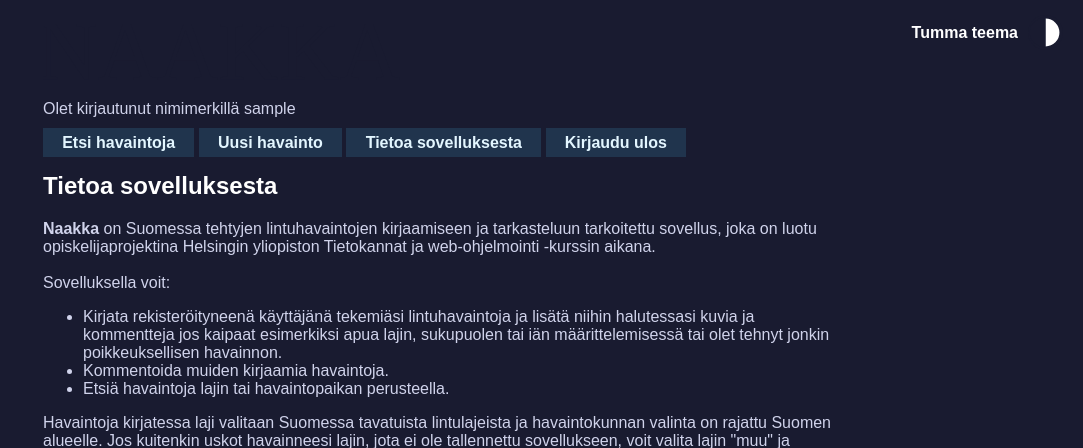
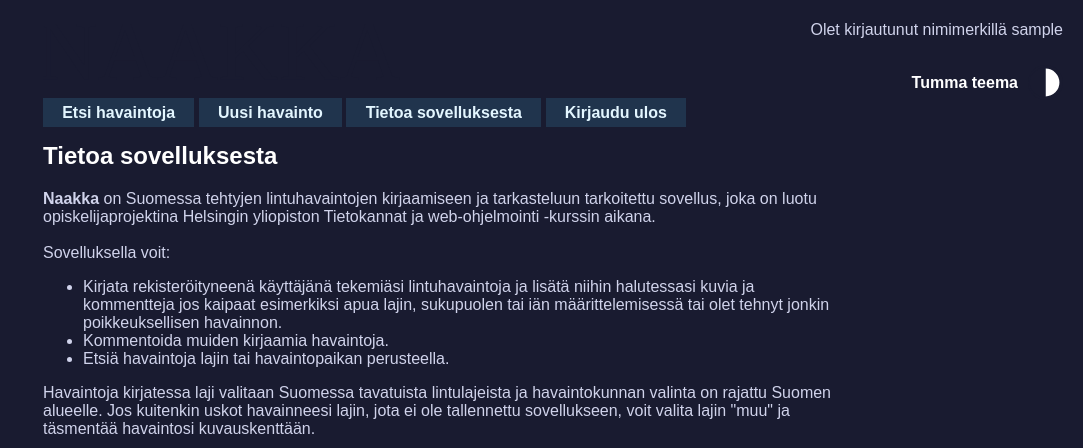
Before and after one commit to matiashei/lintuhavainnot, a Flask app: page /info in a window 1280 px wide. Shown: the top 448 px of the page, without its empty margins (197-1280 px from the left). Run offline with Flask 3, Linux system fonts and the light colour scheme; the visitor is signed in with stand-in values (Sample User, id 1).

Commit message:
Reposition login info and theme button

```diff
--- a/app.py
+++ b/app.py
@@ -21,7 +21,7 @@
 
 @app.route("/theme")
 def theme():
-    current = session.get("theme", "dark")
+    current = session.get("theme")
     new = "light" if current == "dark" else "dark"
     session["theme"] = new
     return redirect(request.referrer or "/")
--- a/static/main.css
+++ b/static/main.css
@@ -6,9 +6,15 @@
   color: #ffffff;
 }
 
+.user-info {
+  position: fixed;
+  top: 5px;
+  right: 20px;
+}
+
 .theme-toggle-fixed {
   position: fixed;
-  top: 15px;
+  top: 65px;
   right: 20px;
   display: flex;
   align-items: center;
@@ -31,6 +37,7 @@
 .logo {
   height: 60px;
   width: auto;
+  margin-bottom: 20px;
 }
 
 h1, h2, {
--- a/templates/layout.html
+++ b/templates/layout.html
@@ -6,7 +6,7 @@
   <link rel="stylesheet" href="/static/main.css">
 </head>
 
-<body class="{{ session.get("theme", "dark") }}-mode">
+<body class="{{ session.get("theme") }}-mode">
 
   <header>
     <a href="/">
```
